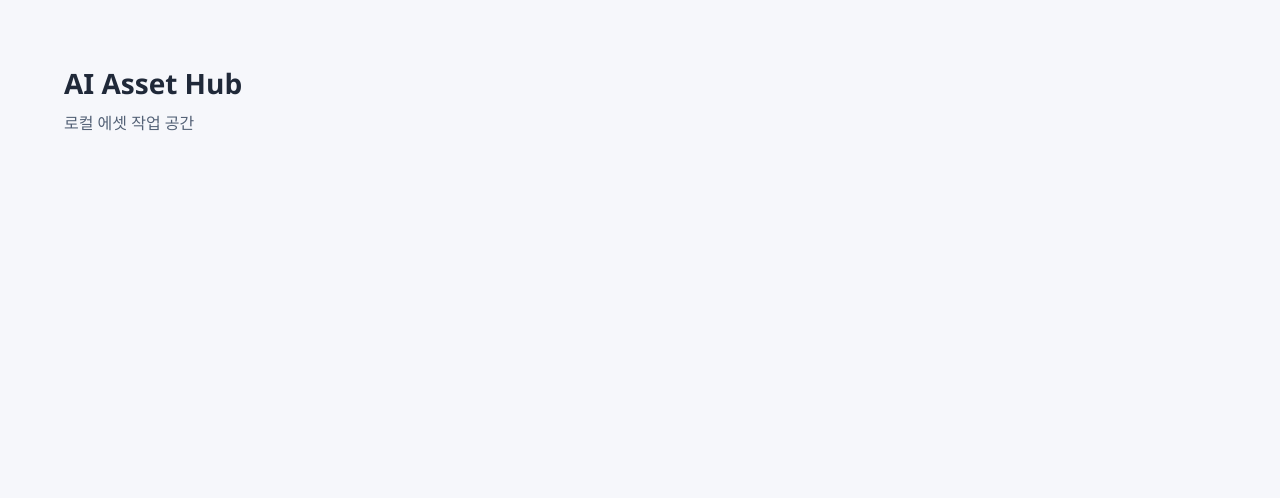
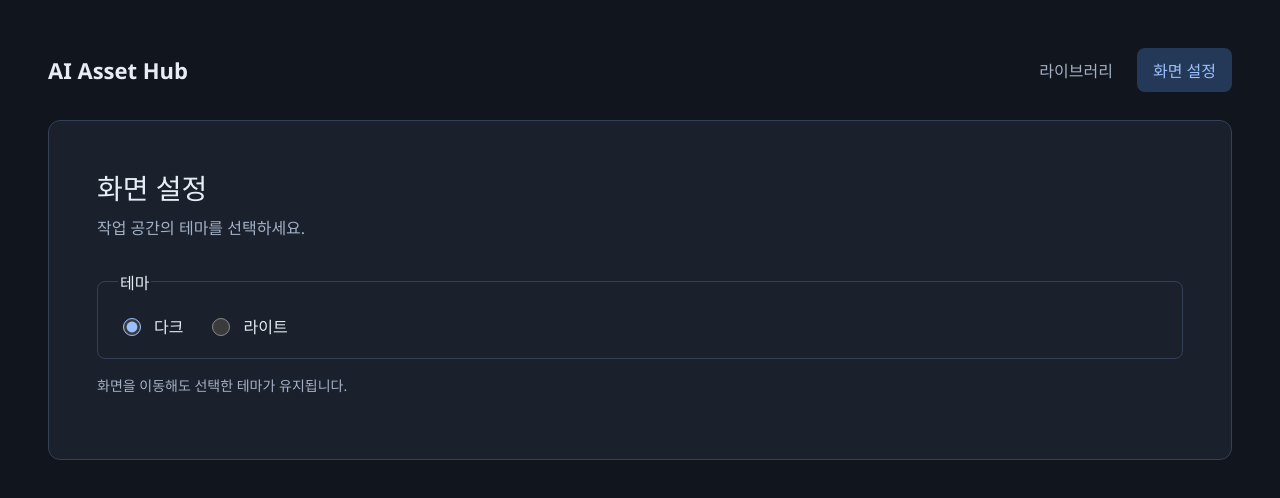
Before and after one commit to DmkDevHub/aiAssetHub, a Vue app: page /#/settings/appearance in a window 1280 px wide. Shown: the top 498 px of the page. Built offline with nearby package versions, Linux system fonts and the light colour scheme.

Commit message:
feat: add theme and routed workspace shell (R00-04)

```diff
--- a/package.json
+++ b/package.json
@@ -17,7 +17,8 @@
     "tauri": "tauri"
   },
   "dependencies": {
-    "vue": "^3.5.13"
+    "vue": "^3.5.13",
+    "vue-router": "^4.6.4"
   },
   "devDependencies": {
     "@tauri-apps/cli": "^2",
--- a/src/App.vue
+++ b/src/App.vue
@@ -1,6 +1,29 @@
+<script setup lang="ts">
+import { watch } from "vue";
+import { RouterLink, RouterView } from "vue-router";
+import { appearance } from "./stores/appearance";
+
+watch(() => appearance.theme, (theme) => {
+  document.documentElement.dataset.theme = theme;
+}, { immediate: true });
+
+function focusMainContent() {
+  document.getElementById("main-content")?.focus();
+}
+</script>
+
 <template>
-  <main class="app-shell" aria-labelledby="app-title">
-    <h1 id="app-title">AI Asset Hub</h1>
-    <p>로컬 에셋 작업 공간</p>
-  </main>
+  <a class="skip-link" href="#main-content" @click.prevent="focusMainContent">본문으로 이동</a>
+  <div class="app-shell">
+    <header class="app-header">
+      <p class="brand">AI Asset Hub</p>
+      <nav aria-label="주 메뉴">
+        <RouterLink to="/library">라이브러리</RouterLink>
+        <RouterLink to="/settings/appearance">화면 설정</RouterLink>
+      </nav>
+    </header>
+    <main id="main-content" tabindex="-1">
+      <RouterView />
+    </main>
+  </div>
 </template>
--- a/src/main.ts
+++ b/src/main.ts
@@ -1,5 +1,6 @@
 import { createApp } from "vue";
 import App from "./App.vue";
+import { router } from "./router";
 import "./style.css";
 
-createApp(App).mount("#app");
+createApp(App).use(router).mount("#app");
--- /dev/null
+++ b/src/router.ts
@@ -0,0 +1,17 @@
+import { createRouter, createWebHashHistory } from "vue-router";
+import LibraryView from "./views/LibraryView.vue";
+import AppearanceView from "./views/AppearanceView.vue";
+
+export const router = createRouter({
+  history: createWebHashHistory(),
+  routes: [
+    { path: "/", redirect: "/library" },
+    { path: "/library", component: LibraryView, meta: { title: "라이브러리" } },
+    { path: "/settings/appearance", component: AppearanceView, meta: { title: "화면 설정" } },
+    { path: "/:pathMatch(.*)*", redirect: "/library" },
+  ],
+});
+
+router.afterEach((to) => {
+  document.title = `${String(to.meta.title)} · AI Asset Hub`;
+});
--- /dev/null
+++ b/src/stores/appearance.ts
@@ -0,0 +1,11 @@
+import { reactive, readonly } from "vue";
+
+export type Theme = "dark" | "light";
+
+const state = reactive<{ theme: Theme }>({ theme: "dark" });
+
+export const appearance = readonly(state);
+
+export function setTheme(theme: Theme) {
+  state.theme = theme;
+}
--- a/src/style.css
+++ b/src/style.css
@@ -1,9 +1,28 @@
 :root {
+  color-scheme: dark;
+  --background: #11151d;
+  --surface: #1a202c;
+  --border: #344055;
+  --text: #e8edf5;
+  --muted: #a5b1c5;
+  --accent: #9abfff;
+  --active: #243958;
   font-family: "Segoe UI", "Malgun Gothic", sans-serif;
-  color: #202939;
-  background: #f6f7fb;
+  color: var(--text);
+  background: var(--background);
   font-synthesis: none;
   text-rendering: optimizeLegibility;
+}
+
+:root[data-theme="light"] {
+  color-scheme: light;
+  --background: #f3f5f9;
+  --surface: #ffffff;
+  --border: #c9d1de;
+  --text: #202939;
+  --muted: #536176;
+  --accent: #245ba8;
+  --active: #e5eefc;
 }
 
 * {
@@ -16,8 +35,53 @@ body {
 }
 
 .app-shell {
+  max-width: 1400px;
+  margin: 0 auto;
   min-height: 100vh;
-  padding: clamp(24px, 5vw, 64px);
+  padding: clamp(20px, 4vw, 48px);
+}
+
+.app-header {
+  display: flex;
+  align-items: center;
+  justify-content: space-between;
+  flex-wrap: wrap;
+  gap: 24px;
+  padding-bottom: 28px;
+}
+
+.brand {
+  margin: 0;
+  color: var(--text);
+  font-weight: 700;
+  font-size: 22px;
+}
+
+nav {
+  display: flex;
+  flex-wrap: wrap;
+  gap: 8px;
+}
+
+nav a {
+  padding: 10px 16px;
+  border-radius: 8px;
+  color: var(--muted);
+  text-decoration: none;
+}
+
+nav a:hover,
+nav a.router-link-active {
+  background: var(--active);
+  color: var(--accent);
+}
+
+.page {
+  padding: clamp(24px, 4vw, 48px);
+  min-height: 300px;
+  background: var(--surface);
+  border: 1px solid var(--border);
+  border-radius: 12px;
 }
 
 h1 {
@@ -26,8 +90,56 @@ h1 {
   line-height: 1.4;
 }
 
-p {
+.page-description {
   margin-top: 8px;
-  color: #536176;
+  color: var(--muted);
   line-height: 1.6;
 }
+
+.theme-options {
+  display: flex;
+  flex-wrap: wrap;
+  gap: 24px;
+  margin: 28px 0 16px;
+  padding: 20px;
+  border: 1px solid var(--border);
+  border-radius: 8px;
+}
+
+.theme-options label {
+  display: inline-flex;
+  align-items: center;
+  gap: 10px;
+  cursor: pointer;
+}
+
+input[type="radio"] {
+  accent-color: var(--accent);
+  width: 18px;
+  height: 18px;
+}
+
+.setting-note {
+  color: var(--muted);
+  font-size: 14px;
+  line-height: 1.6;
+}
+
+:focus-visible {
+  outline: 2px solid var(--accent);
+  outline-offset: 4px;
+}
+
+.skip-link {
+  position: absolute;
+  top: -100px;
+  left: 20px;
+  z-index: 1;
+  padding: 12px;
+  background: var(--surface);
+  color: var(--accent);
+}
+
+.skip-link:focus {
+  top: 12px;
+}
--- /dev/null
+++ b/src/views/AppearanceView.vue
@@ -0,0 +1,24 @@
+<script setup lang="ts">
+import { appearance, setTheme } from "../stores/appearance";
+</script>
+
+<template>
+  <section class="page" aria-labelledby="appearance-title">
+    <h1 id="appearance-title">화면 설정</h1>
+    <p class="page-description">작업 공간의 테마를 선택하세요.</p>
+    <fieldset class="theme-options">
+      <legend>테마</legend>
+      <label>
+        <input type="radio" name="theme" value="dark"
+          :checked="appearance.theme === 'dark'" @change="setTheme('dark')" />
+        다크
+      </label>
+      <label>
+        <input type="radio" name="theme" value="light"
+          :checked="appearance.theme === 'light'" @change="setTheme('light')" />
+        라이트
+      </label>
+    </fieldset>
+    <p class="setting-note">화면을 이동해도 선택한 테마가 유지됩니다.</p>
+  </section>
+</template>
--- /dev/null
+++ b/src/views/LibraryView.vue
@@ -0,0 +1,6 @@
+<template>
+  <section class="page" aria-labelledby="library-title">
+    <h1 id="library-title">라이브러리</h1>
+    <p class="page-description">로컬 에셋 작업 공간</p>
+  </section>
+</template>
```
Also changed, not shown: 6 other files (tests, documents, lock files or other folders).
